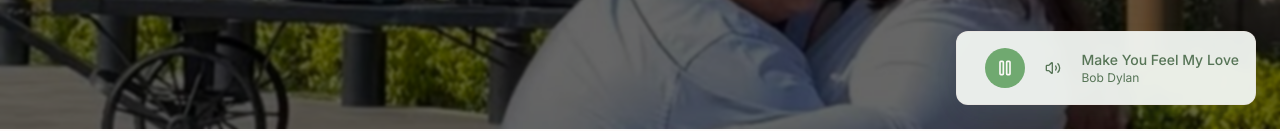
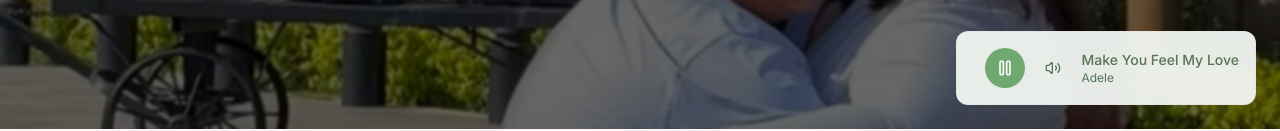
Before and after one commit to MawCeron/invitacion, a React (Vite) app: page / in a window 1280 px wide. Shown: the part 671-802 px from the top of the page. Built offline with nearby package versions, Linux system fonts and the light colour scheme.

Commit message:
Fix music player artist

```diff
--- a/src/components/MusicPlayer.tsx
+++ b/src/components/MusicPlayer.tsx
@@ -81,7 +81,7 @@ const MusicPlayer = () => {
 
         <div className="text-sm text-muted-foreground">
           <div className="font-medium">Make You Feel My Love</div>
-          <div className="text-xs">Bob Dylan</div>
+          <div className="text-xs">Adele</div>
         </div>
       </div>
     </div>
```
